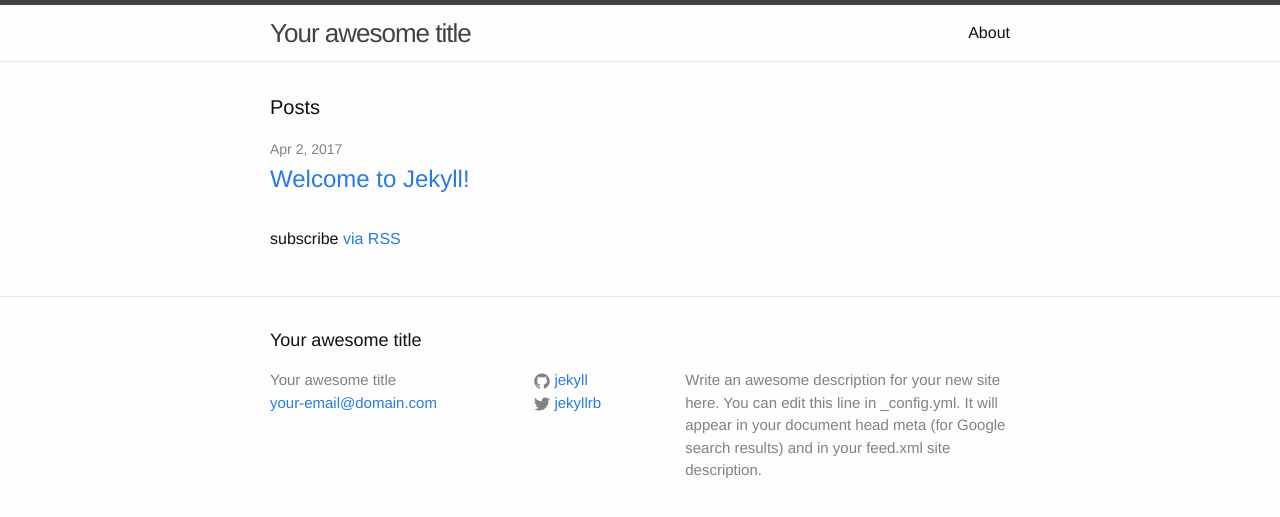
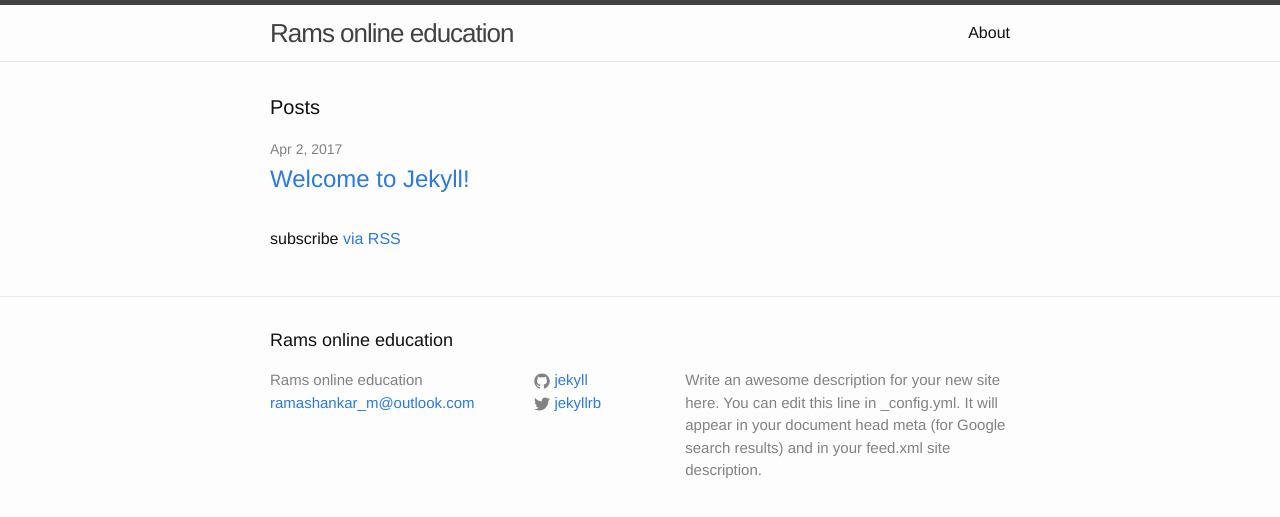
Before and after one commit to ramashankarm/ramashankar-m.github.io, a Jekyll site: the page built from index.html, in a window 1280 px wide. Shown: the top 517 px of the page. Built offline with Jekyll 4.4.1, drawn with Linux system fonts in a browser that asks for light colours.

Commit message:
Update _config.yml

```diff
--- a/_config.yml
+++ b/_config.yml
@@ -6,14 +6,14 @@
 # 'jekyll serve'. If you change this file, please restart the server process.
 
 # Site settings
-title: Your awesome title
-email: your-email@domain.com
+title: Rams online education
+email: ramashankar_m@outlook.com
 description: > # this means to ignore newlines until "baseurl:"
   Write an awesome description for your new site here. You can edit this
   line in _config.yml. It will appear in your document head meta (for
   Google search results) and in your feed.xml site description.
 baseurl: "" # the subpath of your site, e.g. /blog
-url: "http://yourdomain.com" # the base hostname & protocol for your site
+url: "http://www.edudomain.net" # the base hostname & protocol for your site
 twitter_username: jekyllrb
 github_username:  jekyll
 
```
